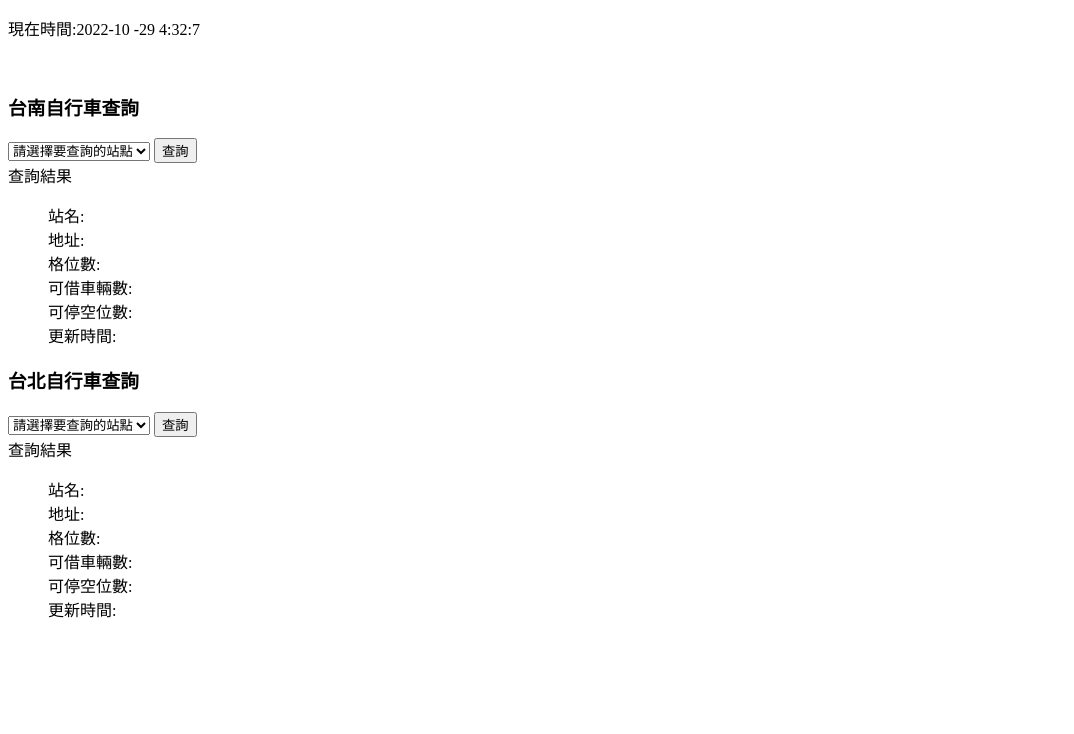
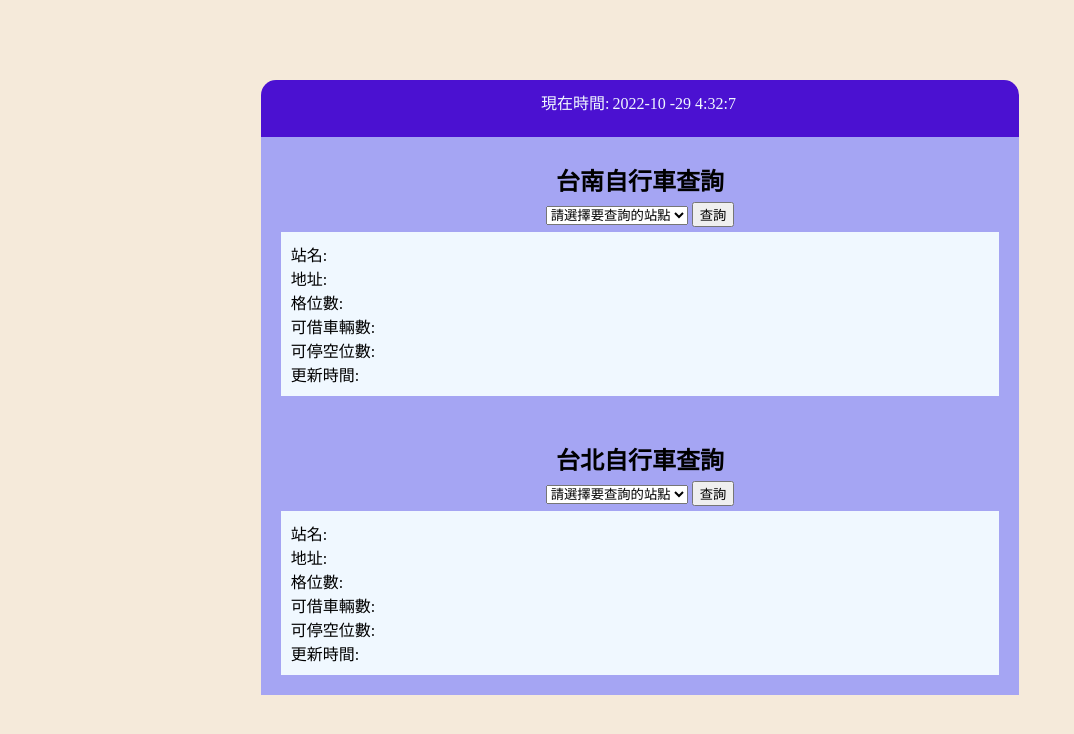
Before and after one commit to TU-ching-ho/ching-ho.github.io, a Flask app: template templates/bike.html in a window 1280 px wide. Shown: the top 734 px of the page, without its empty margins (0-1074 px from the left). Run offline with Flask 2, Linux system fonts and the light colour scheme; the template is opened without the code that fills it: most values are stand-ins (such as "Sample title", 1, 10 or a date in 2020); parts of the project's set-up code (start-up, migrations or seed data) failed here and were passed over.

Commit message:
新增bike.css

```diff
--- a/static/css/bank.css
+++ b/static/css/bank.css
@@ -41,8 +41,9 @@ h1 {
 }
 
 .nowtime {
-    padding: 10px;
+    padding: 5px;
     margin: 5px;
+    border-radius: 15px;
 }
 
 .retime {
--- a/static/css/bike.css
+++ b/static/css/bike.css
@@ -0,0 +1,48 @@
+body {
+    background-color: rgb(245, 234, 218);
+}
+
+#contanier {
+    width: 60%;
+    margin: 80px auto;
+    text-align: center;
+}
+
+#myapp {
+    background-color: rgb(75, 17, 209);
+    border-radius: 15px;
+}
+
+.tainan {
+    background-color: rgb(165, 165, 243);
+    padding: 20px;
+
+}
+
+.taipei {
+    background-color: rgb(165, 165, 243);
+    padding: 20px;
+
+}
+
+#rightnow {
+    margin: 5px;
+    padding-top: 10px;
+    color: aliceblue;
+}
+
+h2 {
+    padding: 3x;
+    margin: 5px;
+}
+
+#result {
+    background-color: aliceblue;
+    padding: 10px;
+    margin-top: 5px;
+    text-align: left;
+}
+
+span {
+    padding: 3px;
+}
--- a/templates/bank.html
+++ b/templates/bank.html
@@ -31,13 +31,13 @@
                 {% for value in values %}
                 <tr>
                     {% for td in value %}
-                    <td>{{td}}</td>
+                    <td id="bankvalue">{{td}}</td>
                     {% endfor %}
                 </tr>
                 {% endfor %}
             </tbody>
     </div>
-    <script src="/static/js/main.js"></script>
+    <script src="/static/js/bank.js"></script>
 </body>
 
 </html>
--- a/templates/bike.html
+++ b/templates/bike.html
@@ -6,15 +6,19 @@
     <meta http-equiv="X-UA-Compatible" content="IE=edge">
     <meta name="viewport" content="width=device-width, initial-scale=1.0">
     <script src="https://ajax.googleapis.com/ajax/libs/jquery/3.6.0/jquery.min.js"></script>
+    <link rel="stylesheet" href="/static/css/bike.css">
     <title>自行車資訊</title>
 </head>
 
 <body onload="getTime()">
+    <div id="contanier">
+        <div id="myapp">
             <div class="nowtime">
-        <p>現在時間:<span id="date">{{date}}</span></p><br>
+                <p id="rightnow">現在時間:<span id="date">{{date}}</span></p><br>
             </div>
-    <h3>台南自行車查詢</h3>
+
             <div class="tainan">
+                <h2>台南自行車查詢</h2>
                 <div>
                     <select name="station" id="station">
                         <option value="">請選擇要查詢的站點</option>
@@ -25,8 +29,18 @@
                     <input type="button" value="查詢" id="check">
                 </div>
                 <div id="result">
-            查詢結果
+                    站名:<span id="station_forlook"></span><br>
+                    地址:<span id="address"></span><br>
+                    格位數:<span id="capacity"></span><br>
+                    可借車輛數:<span id="bikecount"></span><br>
+                    可停空位數:<span id="spacecount"></span><br>
+                    更新時間:<span id="time"></span>
+                </div>
+
+            </div>
+            <!-- <div id="result">
                 <ul style="list-style-type: none;">
+
                     站名:<li id="station_forlook"></li>
                     地址:<li id="address"></li>
                     格位數:<li id="capacity"></li>
@@ -34,8 +48,8 @@
                     可停空位數:<li id="spacecount"></li>
                     更新時間:<li id="time"></li>
                 </ul>
-        </div>
-    </div>
+            </div> -->
+
             <!--只有站名 </tbody>
     <table border="1">
         <thead>
@@ -98,9 +112,9 @@
 
         </tbody> -->
 
-    <h3>台北自行車查詢</h3>
 
             <div class="taipei">
+                <h2>台北自行車查詢</h2>
                 <div>
                     <select name="taipeistation" id="taipeistation">
                         <option value="">請選擇要查詢的站點</option>
@@ -110,17 +124,26 @@
                     </select>
                     <input type="button" value="查詢" id="taipei_check">
                 </div>
-        <div id="taipei_result">
-            查詢結果
-            <ul style="list-style-type: none;">
+
+
+                <div id="result">
+                    站名:<span id="taipeistation_forlook"></span><br>
+                    地址:<span id="taipeiaddress"></span><br>
+                    格位數:<span id="taipeicapacity"></span><br>
+                    可借車輛數:<span id="taipeibikecount"></span><br>
+                    可停空位數:<span id="taipeispacecount"></span><br>
+                    更新時間:<span id="taipeitime"></span>
+                </div>
+
+                <!-- <ul style="list-style-type: none;">
                         站名:<li id="taipeistation_forlook"></li>
                         地址:<li id="taipeiaddress"></li>
                         格位數:<li id="taipeicapacity"></li>
                         可借車輛數:<li id="taipeibikecount"></li>
                         可停空位數:<li id="taipeispacecount"></li>
                         更新時間:<li id="taipeitime"></li>
-            </ul>
-        </div>
+                    </ul> -->
+
             </div>
 
 
@@ -142,7 +165,8 @@
             {% endfor %}
 
         </tbody> -->
-
+        </div>
+    </div>
     <script src="/static/js/bike.js"></script>
 </body>
 
```
Also changed, not shown: static/js/bank.js (line endings or trailing spaces). Lines whose indentation alone changed are shown as unchanged.
